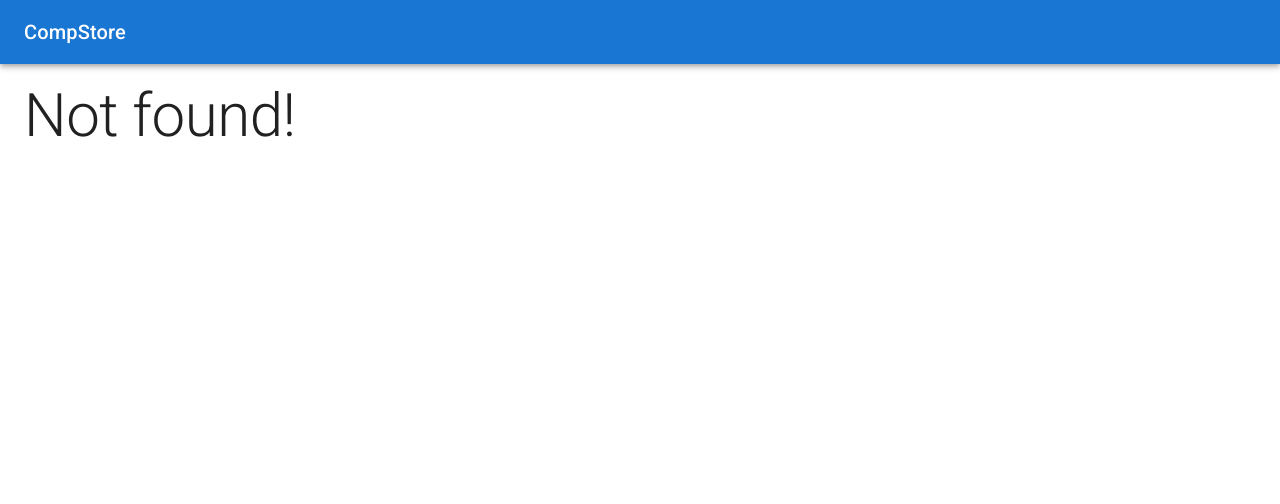
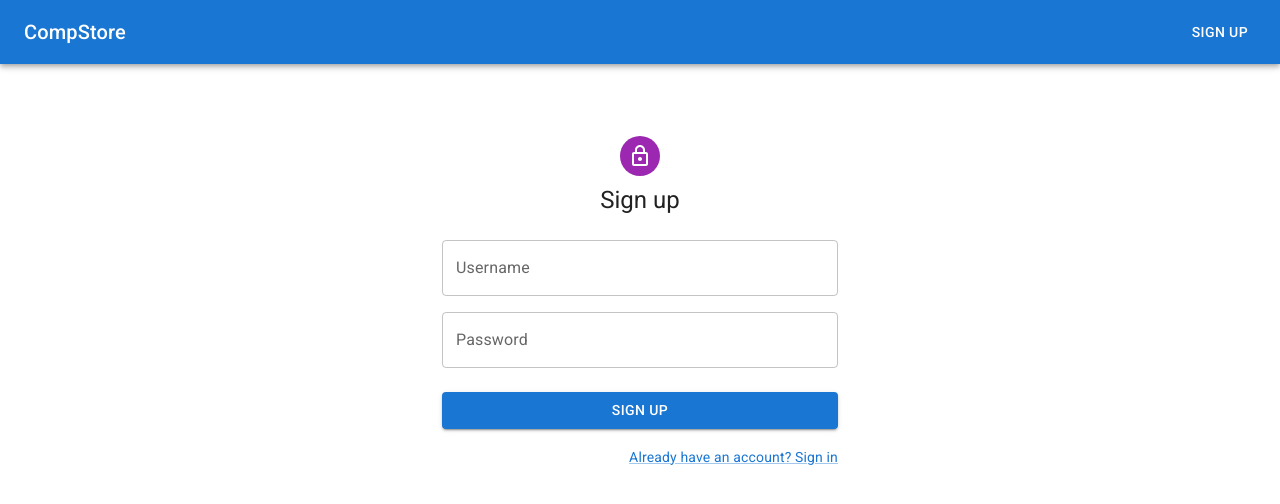
Before and after one commit to Popov-Evgeny/cl-shop-front, a React (Vite) app: page /register in a window 1280 px wide. Before the commit this address had no page. Shown: the top 504 px of the page. Built offline with nearby package versions, Linux system fonts and the light colour scheme.

Commit message:
lesson-85

```diff
--- a/src/App.tsx
+++ b/src/App.tsx
@@ -3,6 +3,7 @@
 import { Route, Routes } from 'react-router-dom';
 import Products from './features/products/Products.tsx';
 import NewProduct from './features/products/NewProduct.tsx';
+import Register from "./features/users/Register.tsx";
 
 function App() {
   return (
@@ -15,6 +16,7 @@
           <Routes>
             <Route path="/" element={<Products/>} />
             <Route path="/products/new" element={<NewProduct/>} />
+            <Route path="/register" element={<Register/>} />
             <Route path="*" element={<Typography variant="h2">Not found!</Typography>} />
           </Routes>
         </Container>
--- a/src/app/store.ts
+++ b/src/app/store.ts
@@ -1,11 +1,13 @@
 import {configureStore} from '@reduxjs/toolkit';
 import {productsReducer} from '../features/products/productsSlice.ts';
 import {categoriesReducer} from "../features/categories/categoriesSlice.ts";
+import {usersReducer} from "../features/users/usersSlice.ts";
 
 export const store = configureStore({
   reducer: {
     products: productsReducer,
     categories: categoriesReducer,
+    users: usersReducer,
   }
 });
 
--- a/src/components/UI/AppToolbar/AppToolbar.tsx
+++ b/src/components/UI/AppToolbar/AppToolbar.tsx
@@ -1,5 +1,5 @@
-import { AppBar, styled, Toolbar, Typography } from '@mui/material';
-import { Link as NavLink } from 'react-router-dom';
+import {AppBar, Button, Grid, styled, Toolbar, Typography} from '@mui/material';
+import {Link as NavLink} from 'react-router-dom';
 
 const LogoLink = styled(NavLink)({
     color: 'inherit',
@@ -13,9 +13,14 @@
     return (
         <AppBar position="sticky" sx={{mb: 2}}>
             <Toolbar>
+                <Grid container justifyContent="space-between" alignItems="center">
                     <Typography variant="h6" component="div">
                         <LogoLink to="/">CompStore</LogoLink>
                     </Typography>
+                    <Button component={NavLink} to="/register" color="inherit">
+                        Sign Up
+                    </Button>
+                </Grid>
             </Toolbar>
         </AppBar>
     );
--- a/src/features/products/Products.tsx
+++ b/src/features/products/Products.tsx
@@ -28,8 +28,8 @@
       <Grid item container gap={2}>
         {products.map(product => (
             <ProductItem
-            key={product.id}
-            id={product.id}
+                key={product._id}
+                id={product._id}
                 title={product.title}
                 price={product.price}
                 image={product.image}
--- /dev/null
+++ b/src/features/users/Register.tsx
@@ -0,0 +1,107 @@
+import {useState} from "react";
+import {RegisterMutation} from "../../types";
+import {Avatar, Box, Button, Container, Grid, Link, TextField, Typography} from "@mui/material";
+import LockOutlinedIcon from '@mui/icons-material/LockOutlined';
+import {Link as RouterLink, useNavigate} from "react-router-dom";
+import {useAppDispatch, useAppSelector} from "../../app/hooks.ts";
+import {selectRegisterError} from "./usersSlice.ts";
+import {register} from "./usersThunk.ts";
+
+const Register = () => {
+    const dispatch = useAppDispatch();
+    const error = useAppSelector(selectRegisterError);
+    const navigate = useNavigate();
+
+    const [state, setState] = useState<RegisterMutation>({
+        username: '',
+        password: '',
+    });
+
+    const inputChangeHandler = (event: React.ChangeEvent<HTMLInputElement>) => {
+        const {name, value} = event.target;
+        setState(prevState => {
+            return {...prevState, [name]: value};
+        });
+    };
+
+    const submitFormHandler = async (event: React.FormEvent) => {
+        event.preventDefault();
+        try {
+            await dispatch(register(state)).unwrap();
+            navigate('/');
+        } catch (error) {
+            // error
+        }
+    };
+
+    const getFieldError = (fieldName: string) => {
+        try {
+            return error?.errors[fieldName].message;
+        } catch {
+            return undefined;
+        }
+    }
+
+    return (
+        <Container component="main" maxWidth="xs">
+            <Box
+                sx={{
+                    marginTop: 8,
+                    display: 'flex',
+                    flexDirection: 'column',
+                    alignItems: 'center',
+                }}
+            >
+                <Avatar sx={{m: 1, bgcolor: 'secondary.main'}}>
+                    <LockOutlinedIcon/>
+                </Avatar>
+                <Typography component="h1" variant="h5">
+                    Sign up
+                </Typography>
+                <Box component="form" onSubmit={submitFormHandler} sx={{mt: 3}}>
+                    <Grid container spacing={2}>
+                        <Grid item xs={12}>
+                            <TextField
+                                label="Username"
+                                name="username"
+                                autoComplete="new-username"
+                                value={state.username}
+                                onChange={inputChangeHandler}
+                                error={Boolean(getFieldError('username'))}
+                                helperText={getFieldError('username')}
+                            />
+                        </Grid>
+                        <Grid item xs={12}>
+                            <TextField
+                                name="password"
+                                label="Password"
+                                type="password"
+                                autoComplete="new-password"
+                                value={state.password}
+                                onChange={inputChangeHandler}
+                                error={Boolean(getFieldError('password'))}
+                                helperText={getFieldError('password')}
+                            />
+                        </Grid>
+                    </Grid>
+                    <Button
+                        type="submit"
+                        fullWidth
+                        variant="contained"
+                        sx={{mt: 3, mb: 2}}
+                    >
+                        Sign Up
+                    </Button>
+                    <Grid container justifyContent="flex-end">
+                        <Grid item>
+                            <Link component={RouterLink} to="/login" variant="body2">
+                                Already have an account? Sign in
+                            </Link>
+                        </Grid>
+                    </Grid>
+                </Box>
+            </Box>
+        </Container>
+    );
+};
+export default Register;
--- /dev/null
+++ b/src/features/users/usersSlice.ts
@@ -0,0 +1,42 @@
+import {User, ValidationError} from "../../types";
+import {createSlice} from "@reduxjs/toolkit";
+import {RootState} from "../../app/store.ts";
+import {register} from "./usersThunk.ts";
+
+interface UsersState {
+    user: User | null;
+    registerLoading: boolean;
+    registerError: ValidationError | null;
+}
+
+const initialState: UsersState = {
+    user: null,
+    registerLoading: false,
+    registerError: null,
+}
+
+export const usersSlice = createSlice({
+    name: 'users',
+    initialState,
+    reducers: {},
+    extraReducers: (builder) => {
+        builder.addCase(register.pending, (state) => {
+            state.registerLoading = true;
+            state.registerError = null;
+        });
+        builder.addCase(register.fulfilled, (state, {payload: user}) => {
+            state.registerLoading = false;
+            state.user = user;
+        });
+        builder.addCase(register.rejected, (state, {payload: error}) => {
+            state.registerLoading = false;
+            state.registerError = error || null;
+        });
+    }
+});
+
+export const usersReducer = usersSlice.reducer;
+
+export const selectUser = (state: RootState) => state.users.user;
+export const selectRegisterLoading = (state: RootState) => state.users.registerLoading;
+export const selectRegisterError = (state: RootState) => state.users.registerError;
--- /dev/null
+++ b/src/features/users/usersThunk.ts
@@ -0,0 +1,20 @@
+import {createAsyncThunk} from "@reduxjs/toolkit";
+import {RegisterMutation, RegisterResponse, User, ValidationError} from "../../types";
+import axiosApi from "../../axiosApi.ts";
+import {isAxiosError} from "axios";
+
+export const register = createAsyncThunk<User, RegisterMutation, {rejectValue: ValidationError}>(
+    'users/register',
+    async (registerMutation, {rejectWithValue}) => {
+        try {
+            const response = await axiosApi.post<RegisterResponse>('/users', registerMutation);
+            return response.data.user;
+        } catch (error) {
+            if (isAxiosError(error) && error.response && error.response.status === 422) {
+                return rejectWithValue(error.response.data as ValidationError);
+            }
+
+            throw error;
+        }
+    }
+)
```
Also changed, not shown: src/types.d.ts (+29 -1 lines). Lines whose indentation alone changed are shown as unchanged.
